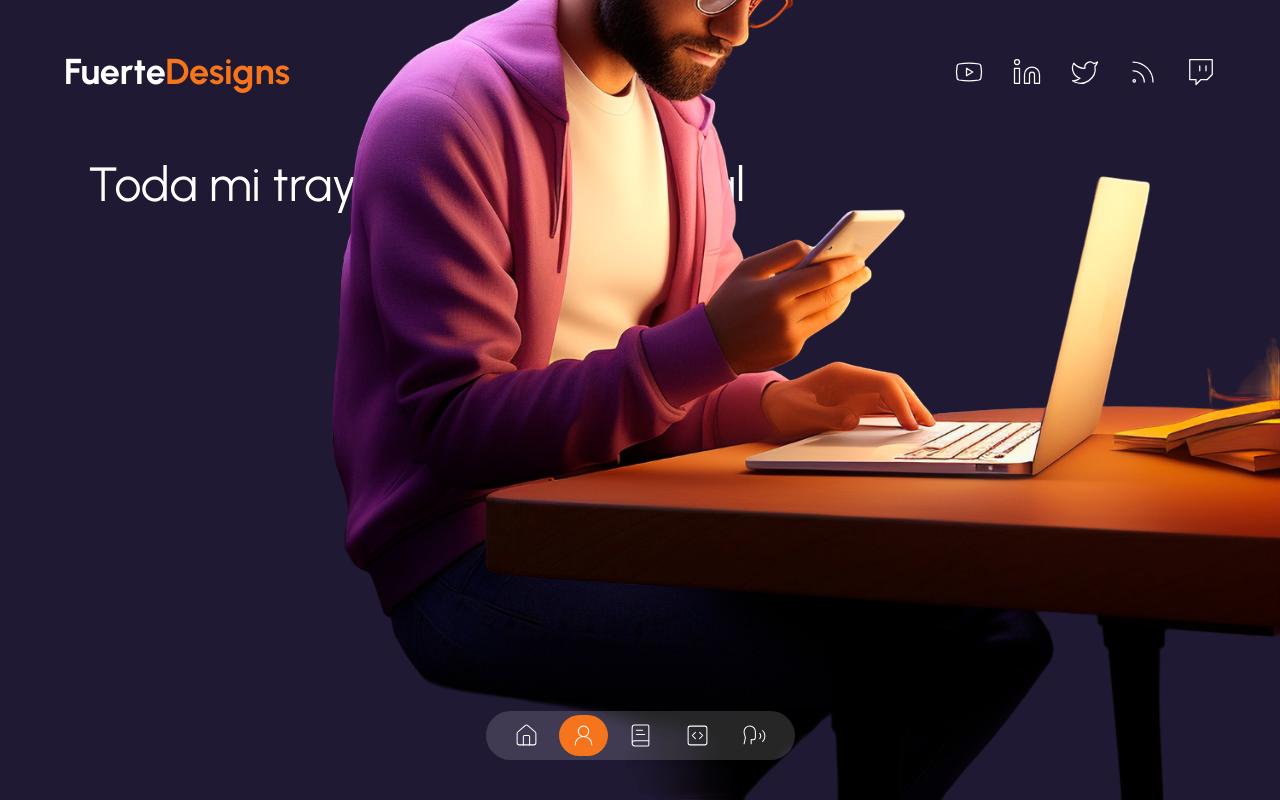
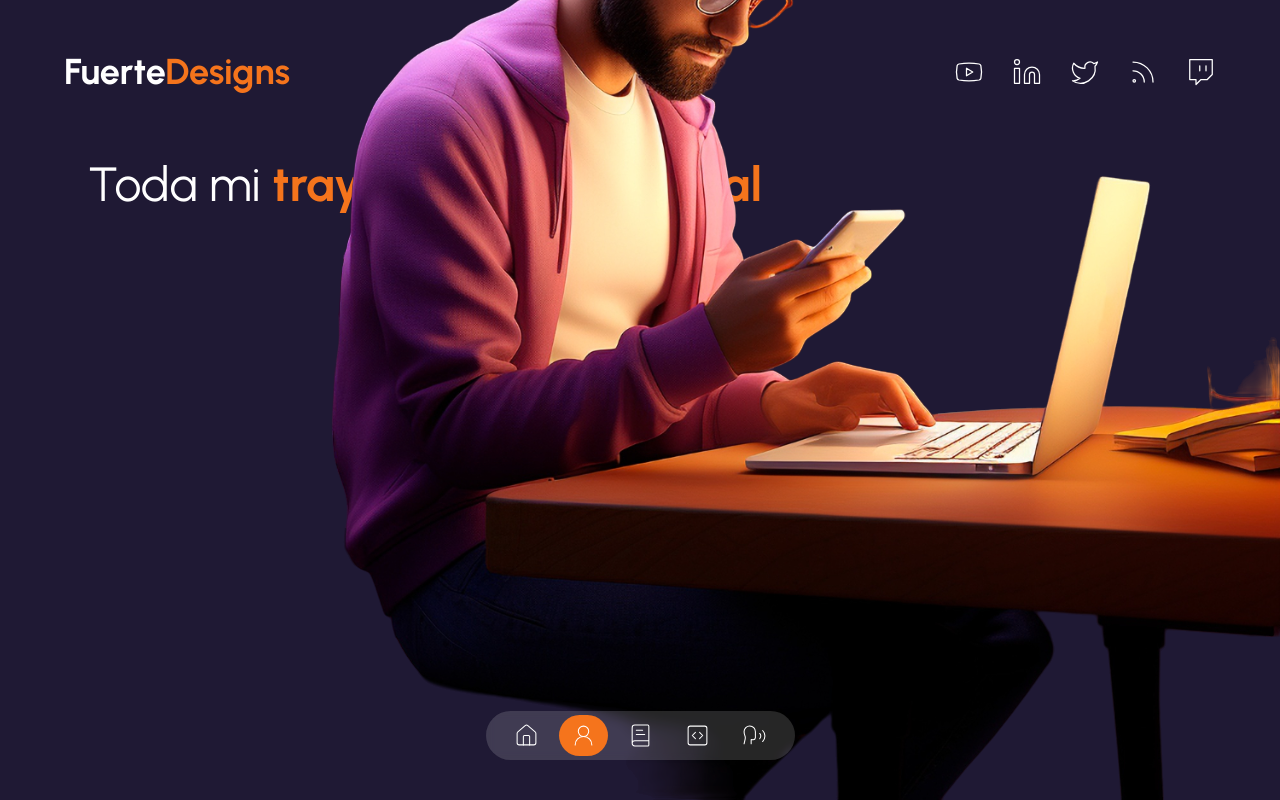
Before and after one commit to fantasyfuerte/portfolio-landing-page, a Next.js app: page /about-me in a window 1280 px wide. Built offline with nearby package versions, Linux system fonts and the light colour scheme.

Commit message:
Styling aboutpage title

```diff
--- a/src/app/(routes)/about-me/page.tsx
+++ b/src/app/(routes)/about-me/page.tsx
@@ -8,7 +8,7 @@ function AboutMePage() {
       <TransitionPage />
       <Container>
         <Avatar />
-        <h1 className="text-2xl leading-tight text-center md:text-left md:text-5xl md:mt-10">Toda mi <span>trayectoria profesional</span></h1>
+        <h1 className="text-2xl leading-tight text-center md:text-left md:text-5xl md:mt-10">Toda mi <span className="text-secondary font-bold">trayectoria profesional</span></h1>
       </Container>
     </div>
   );
```
